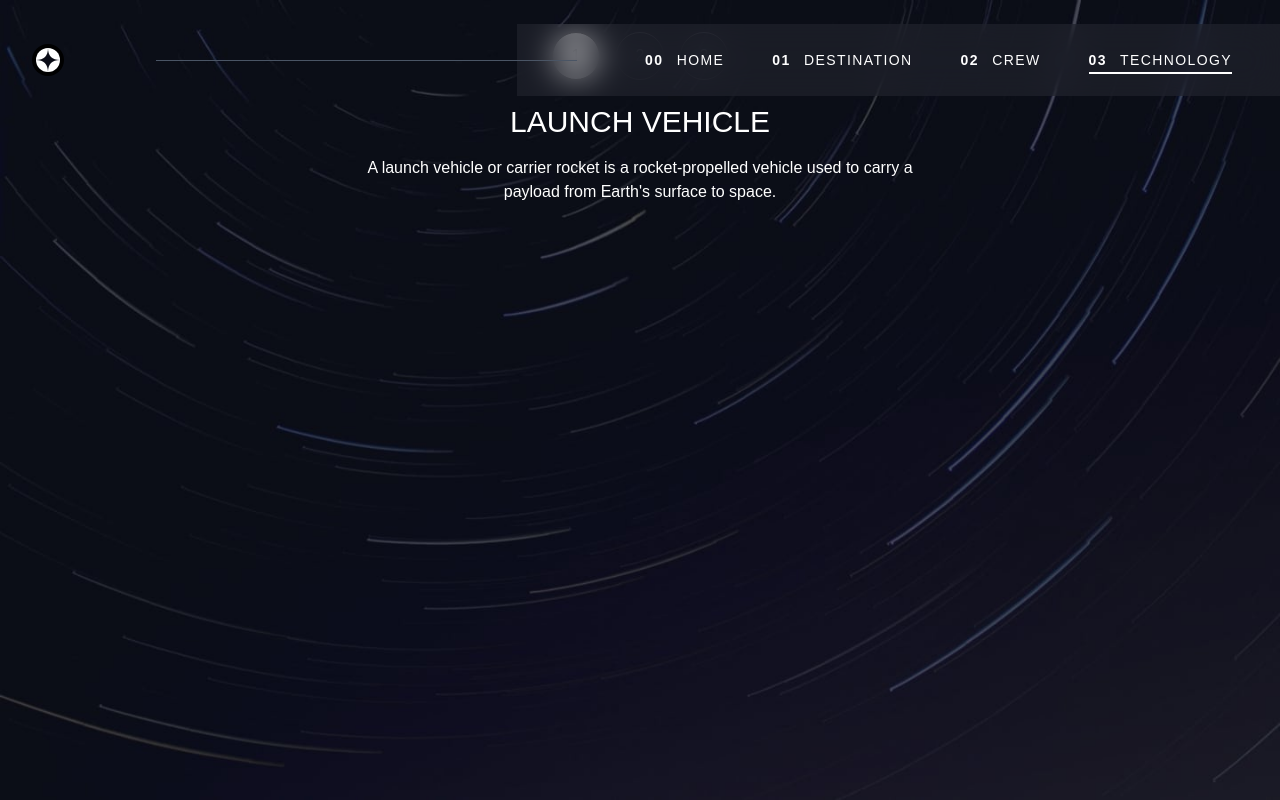
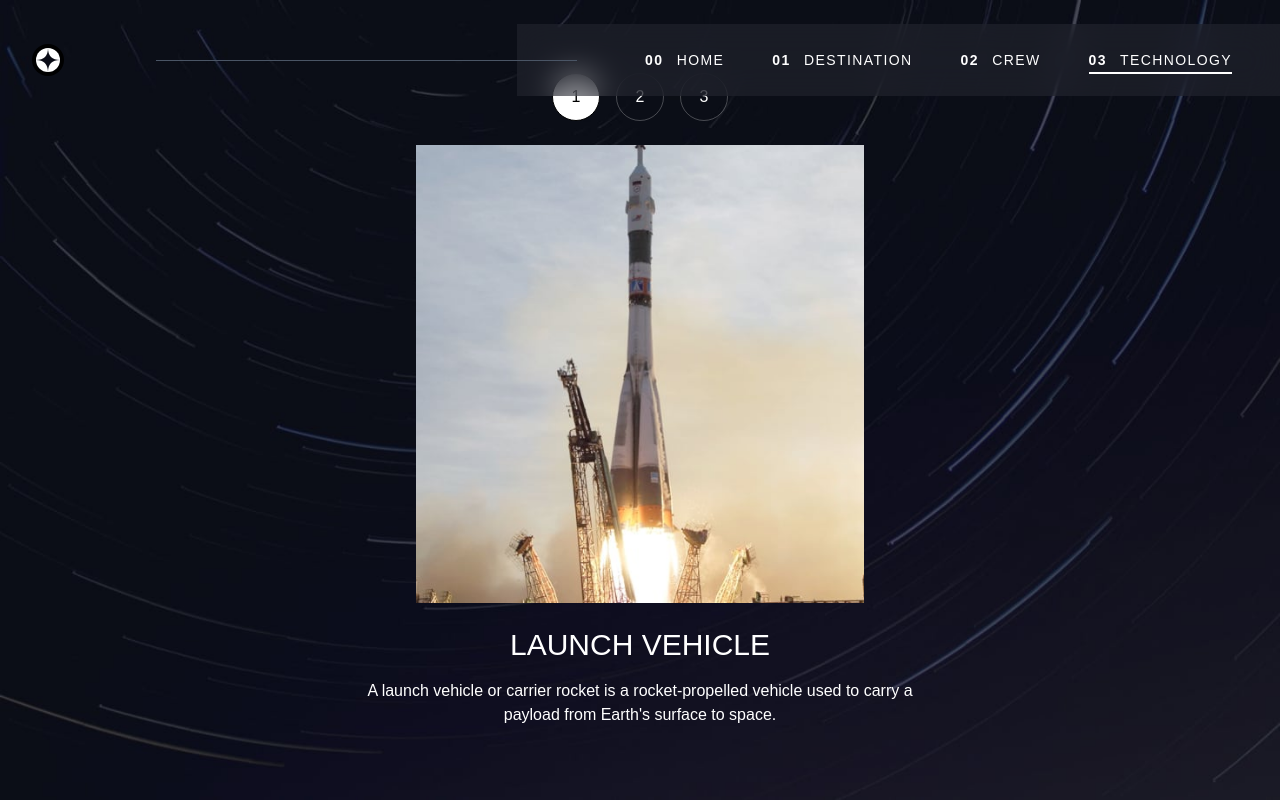
Before and after one commit to Ebrahim-hamada/Space, a React (Vite) app: page /technology in a window 1280 px wide. Built offline with nearby package versions, Linux system fonts and the light colour scheme.

Commit message:
Commit 12: Display technology content dynamically

```diff
--- a/src/Components/technology/Technology.jsx
+++ b/src/Components/technology/Technology.jsx
@@ -57,10 +57,9 @@ const Technology = () => {
   return (
     <div
       style={{ backgroundImage: `url(${backgroundImage})` }}
-      className="min-h-screen bg-cover bg-center bg-no-repeat text-white"
+      className="min-h-screen bg-cover bg-center bg-no-repeat text-white flex flex-col items-center justify-center p-6"
     >
-      <div className="p-8">
-        <div className="flex space-x-4 justify-center mb-6">
+      <div className="flex space-x-4 mb-6">
         {technologies.map((tech, index) => (
           <button
             key={tech.id}
@@ -75,11 +74,13 @@ const Technology = () => {
           </button>
         ))}
       </div>
-        <div className="text-center">
+      <img
+        src={currentTech.imageUrl}
+        alt={currentTech.name}
+        className="max-w-md mb-6"
+      />
       <h2 className="text-3xl mb-4">{currentTech.name}</h2>
-          <p className="max-w-xl mx-auto">{currentTech.description}</p>
-        </div>
-      </div>
+      <p className="max-w-xl text-center">{currentTech.description}</p>
     </div>
   );
 };
```
Lines whose indentation alone changed are shown as unchanged.
